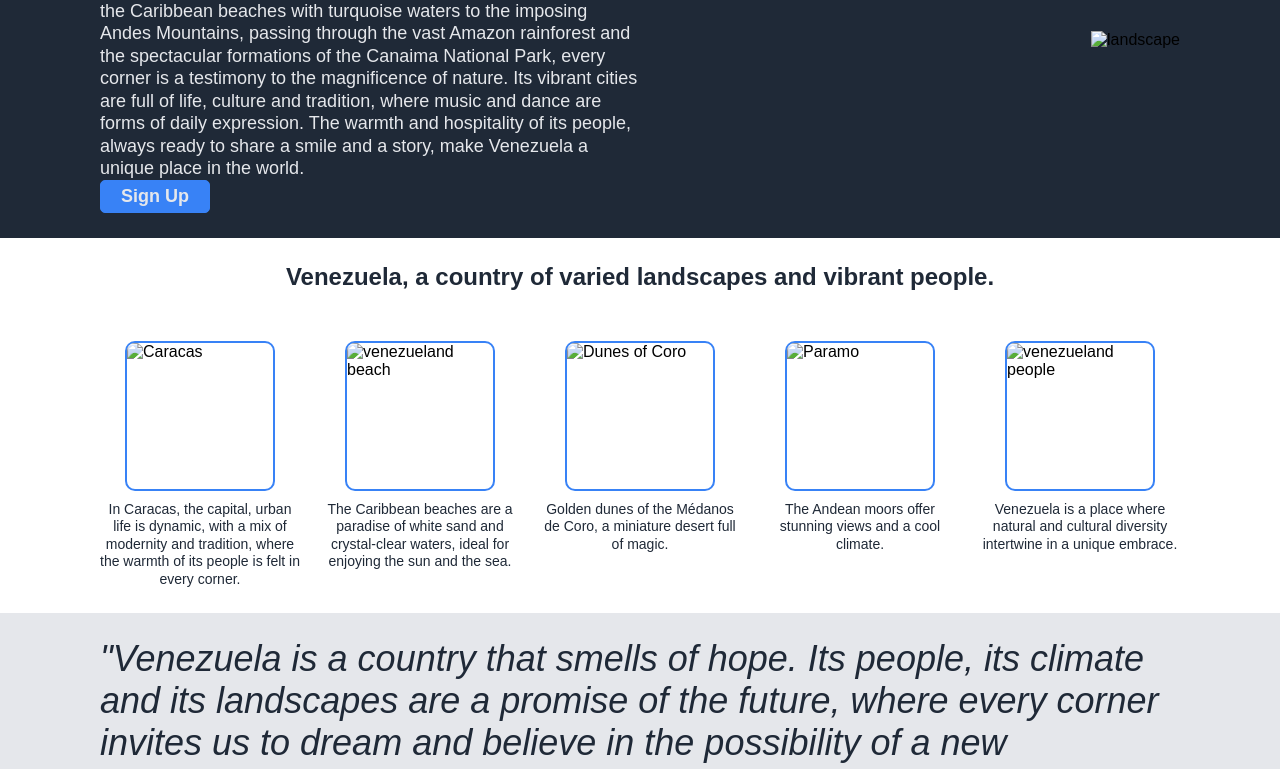
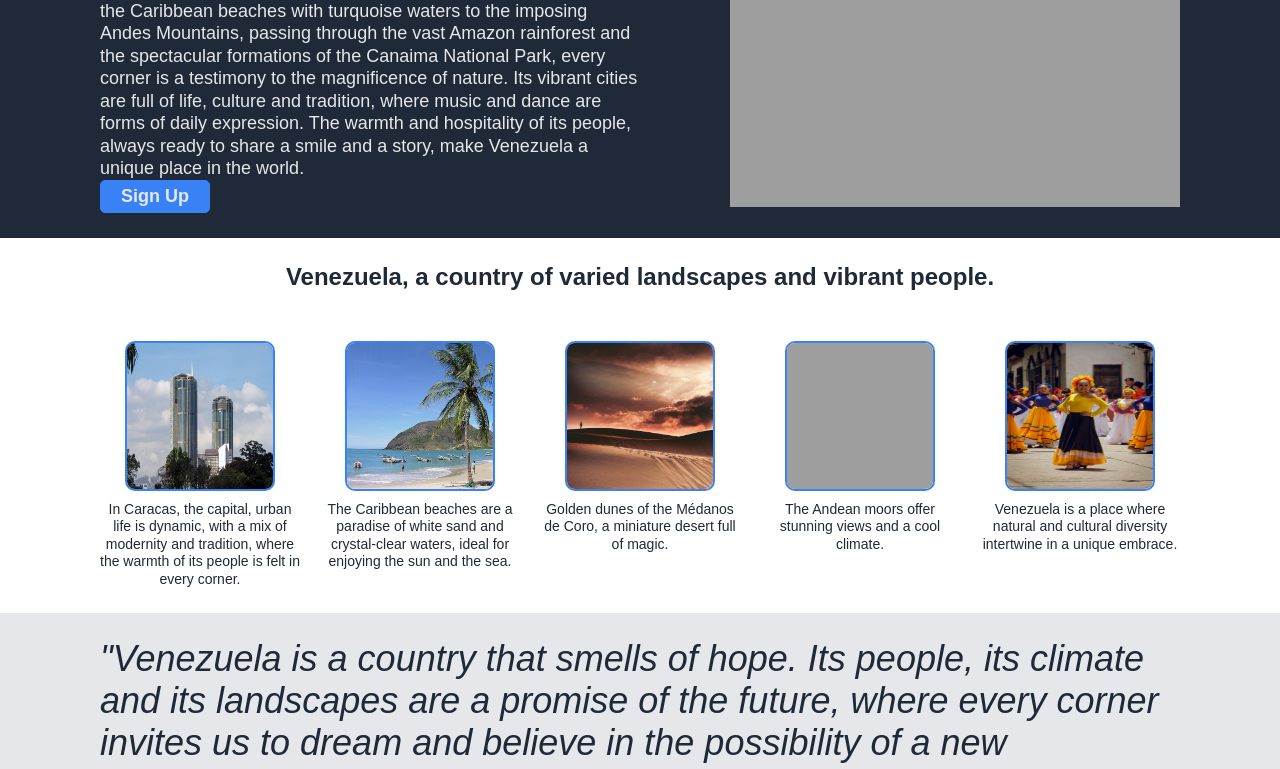
Before and after one commit to jvp36/odin-landing-page, a plain HTML site: page index.html in a window 1280 px wide. Shown: the part 261-1030 px from the top of the page. Drawn offline with Linux system fonts and the light colour scheme; the site is published under a folder, as on GitHub Pages, so addresses that start at the root find nothing.

Commit message:
fix to display images on github pages

```diff
--- a/index.html
+++ b/index.html
@@ -34,7 +34,7 @@
           <button class="btn" type="submit">Sign Up</button>
         </div>
         <div class="sect-img">
-          <img src="/img/landscape.jpg" alt="landscape" width="450" />
+          <img src="img/landscape.jpg" alt="landscape" width="450" />
         </div>
       </section>
     </div>
@@ -42,7 +42,7 @@
       <h2>Venezuela, a country of varied landscapes and vibrant people.</h2>
       <div class="items">
         <div class="item">
-          <img src="/img/caracas.jpg" alt="Caracas" width="150" height="150" />
+          <img src="img/caracas.jpg" alt="Caracas" width="150" height="150" />
           <p>
             In Caracas, the capital, urban life is dynamic, with a mix of
             modernity and tradition, where the warmth of its people is felt in
@@ -51,7 +51,7 @@
         </div>
         <div class="item">
           <img
-            src="/img/venezuela-beach.jpg"
+            src="img/venezuela-beach.jpg"
             alt="venezueland beach"
             width="150"
             height="150"
@@ -63,7 +63,7 @@
         </div>
         <div class="item">
           <img
-            src="/img/dunes-of-coro.jpg"
+            src="img/dunes-of-coro.jpg"
             alt="Dunes of Coro"
             width="150"
             height="150"
@@ -74,12 +74,12 @@
           </p>
         </div>
         <div class="item">
-          <img src="/img/paramo.jpg" alt="Paramo" width="150" height="150" />
+          <img src="img/paramo.jpg" alt="Paramo" width="150" height="150" />
           <p>The Andean moors offer stunning views and a cool climate.</p>
         </div>
         <div class="item">
           <img
-            src="/img/venezueland-people.jpg"
+            src="img/venezueland-people.jpg"
             alt="venezueland people"
             width="150"
             height="150"
```
